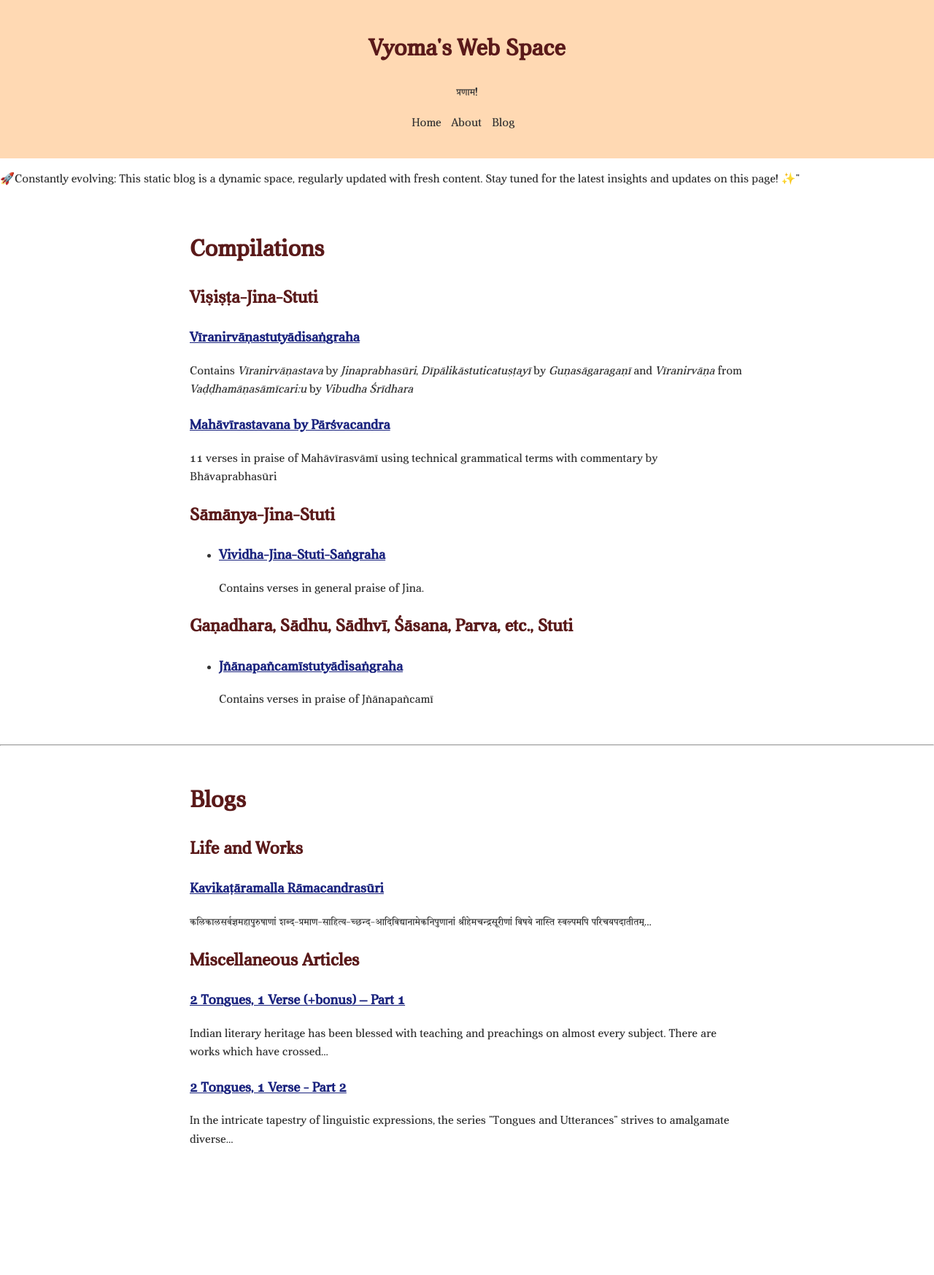
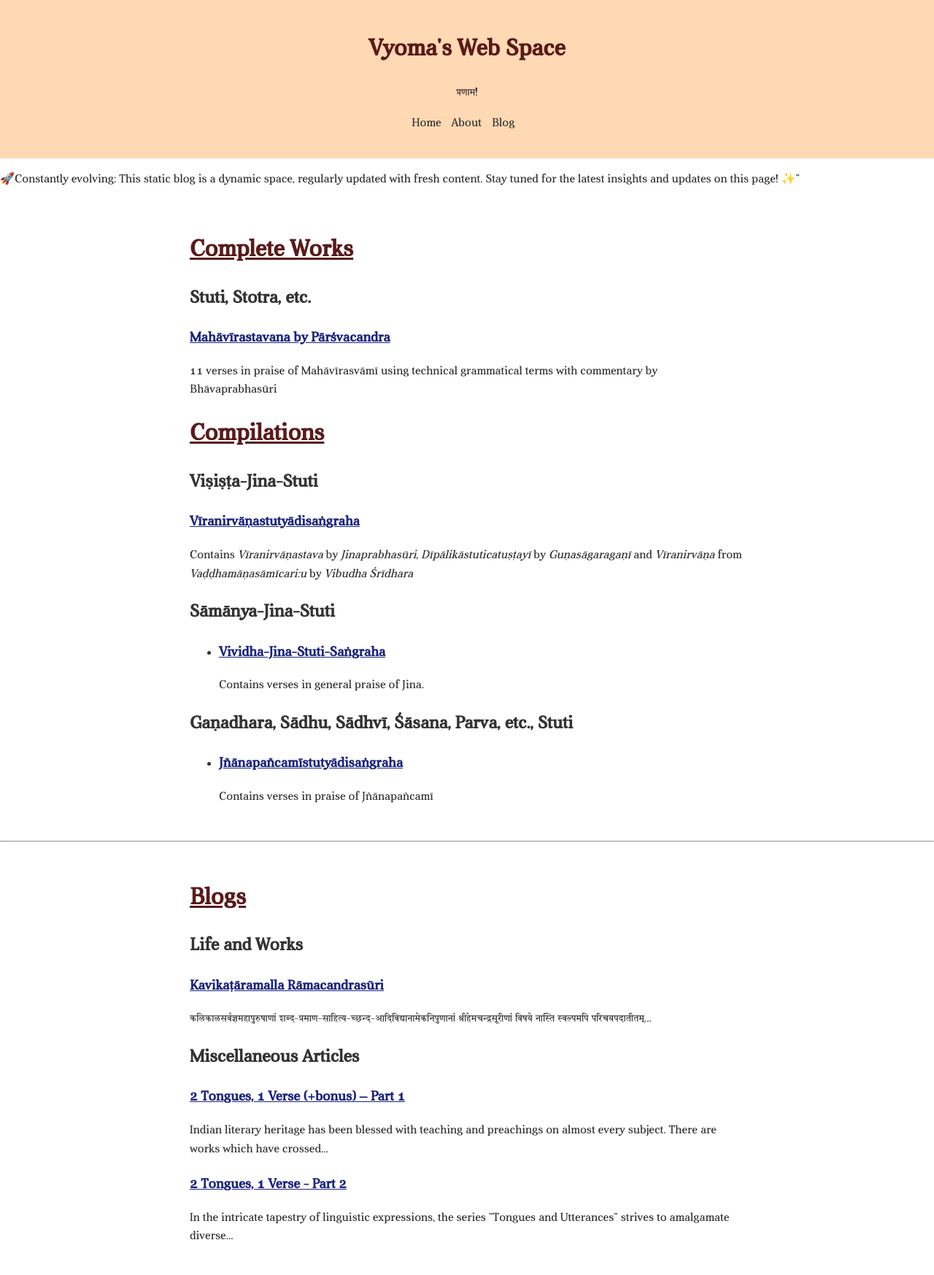
Before and after one commit to svyoma/svyoma.github.io, a Jekyll site: the page blogs.html, which Jekyll copies as it is, in a window 1280 px wide. Shown: the whole page at 73% size. Built offline with Jekyll 4.4.1, drawn with Linux system fonts in a browser that asks for light colours; before the commit the page ends 1615 px from its top, so only the background shows below that.

Commit message:
Update blogs.html

```diff
--- a/blogs.html
+++ b/blogs.html
@@ -50,7 +50,7 @@
             max-width: 800px;
             margin: 0 auto;
         }
-        h1, h2 {
+        h1 {
             color: #5a1a1a; /* Dark blue heading color */
         }
 
@@ -89,7 +89,7 @@
         }
 
         /* Apply Adishila Dev for Devanagari characters */
-        body, h1, h2, p {
+        body, h1, p {
             font-family: 'Aver', 'Adishila', sans-serif;
         }
         .blog-list {
@@ -137,16 +137,21 @@
     <p>🚀Constantly evolving: This static blog is a dynamic space, regularly updated with fresh content. Stay tuned for the latest insights and updates on this page! ✨"</p>
 
 <div class="container">
-    <h1>Compilations</h1>
+    <h1><u>Complete Works</u></h1>
+    <h2>Stuti, Stotra, etc.</h2>
+    <ul class="blog-list">
+        <li class="blog-item">
+            <h3 class="blog-title" onclick="openBlog('blogs/parsvacandra_mahavira')">Mahāvīrastavana by Pārśvacandra</h3>
+            <p class="blog-excerpt">11 verses in praise of Mahāvīrasvāmī using technical grammatical terms with commentary by Bhāvaprabhasūri</p>
+        </li>
+    </ul>
+
+    <h1><u>Compilations</u></h1>
     <h2>Viṣiṣṭa-Jina-Stuti</h2>
     <ul class="blog-list">
         <li class="blog-item">
             <h3 class="blog-title" onclick="openBlog('blogs/viranirvanastuti')">Vīranirvāṇastutyādisaṅgraha</h3>
             <p class="blog-excerpt">Contains <em>Vīranirvāṇastava</em> by <em>Jinaprabhasūri</em>, <em>Dīpālikāstuticatuṣṭayī</em> by <em>Guṇasāgaragaṇī</em> and <em>Vīranirvāṇa</em> from <em>Vaḍḍhamāṇasāmīcari:u</em> by <em>Vibudha Śrīdhara</em></p>
-    </li>
-    <li class="blog-item">
-        <h3 class="blog-title" onclick="openBlog('blogs/parsvacandra_mahavira')">Mahāvīrastavana by Pārśvacandra</h3>
-        <p class="blog-excerpt">11 verses in praise of Mahāvīrasvāmī using technical grammatical terms with commentary by Bhāvaprabhasūri</p>
         </li>
     </ul>
 <h2>Sāmānya-Jina-Stuti</h2>
@@ -166,9 +171,8 @@
 </div>
 <hr/>
 
-
 <div class="container">
-    <h1>Blogs</h1>
+    <h1><u>Blogs</u></h1>
 <h2>Life and Works</h2>
 <ul class="blog-list">
     <li class="blog-item">
```
Lines whose indentation alone changed are shown as unchanged.
